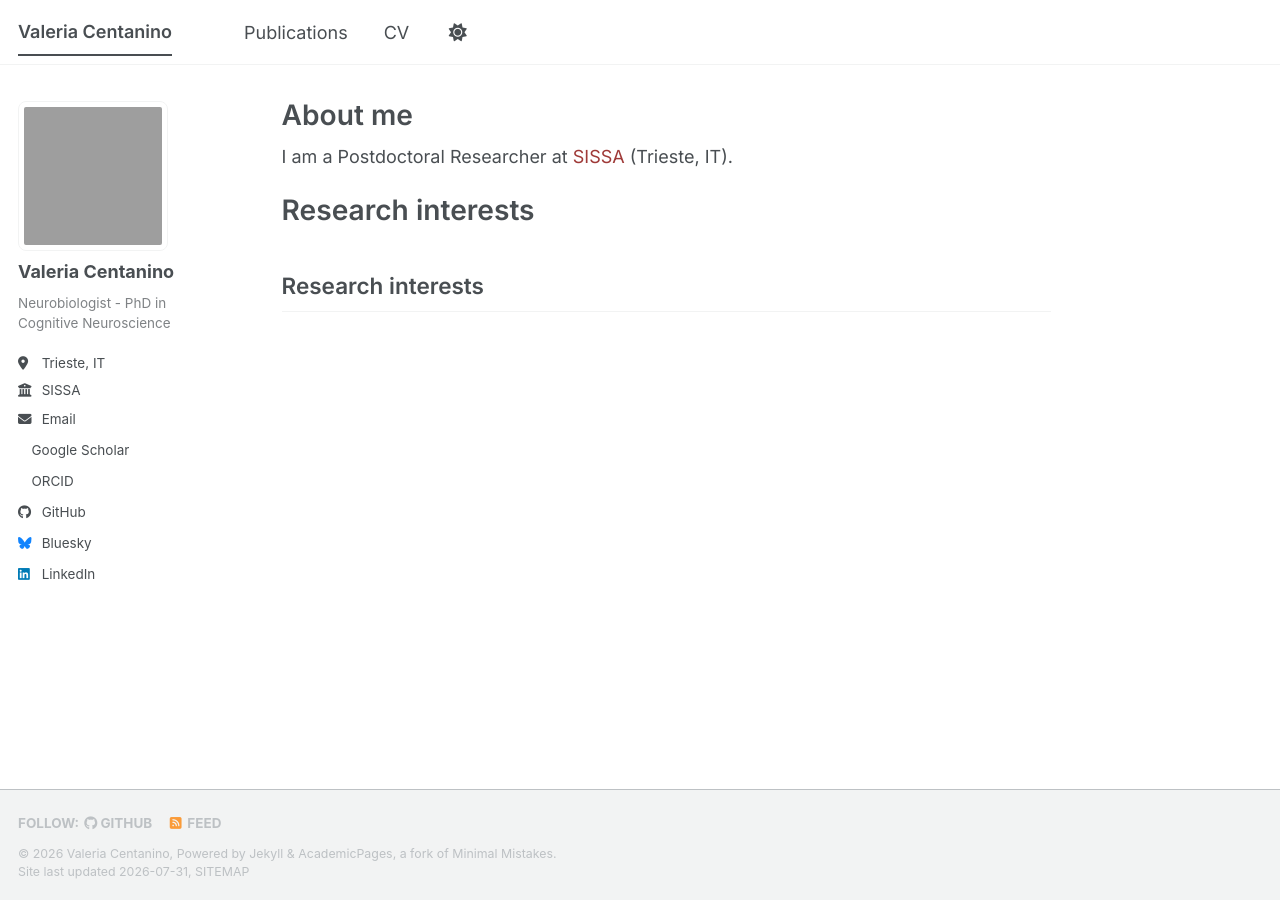
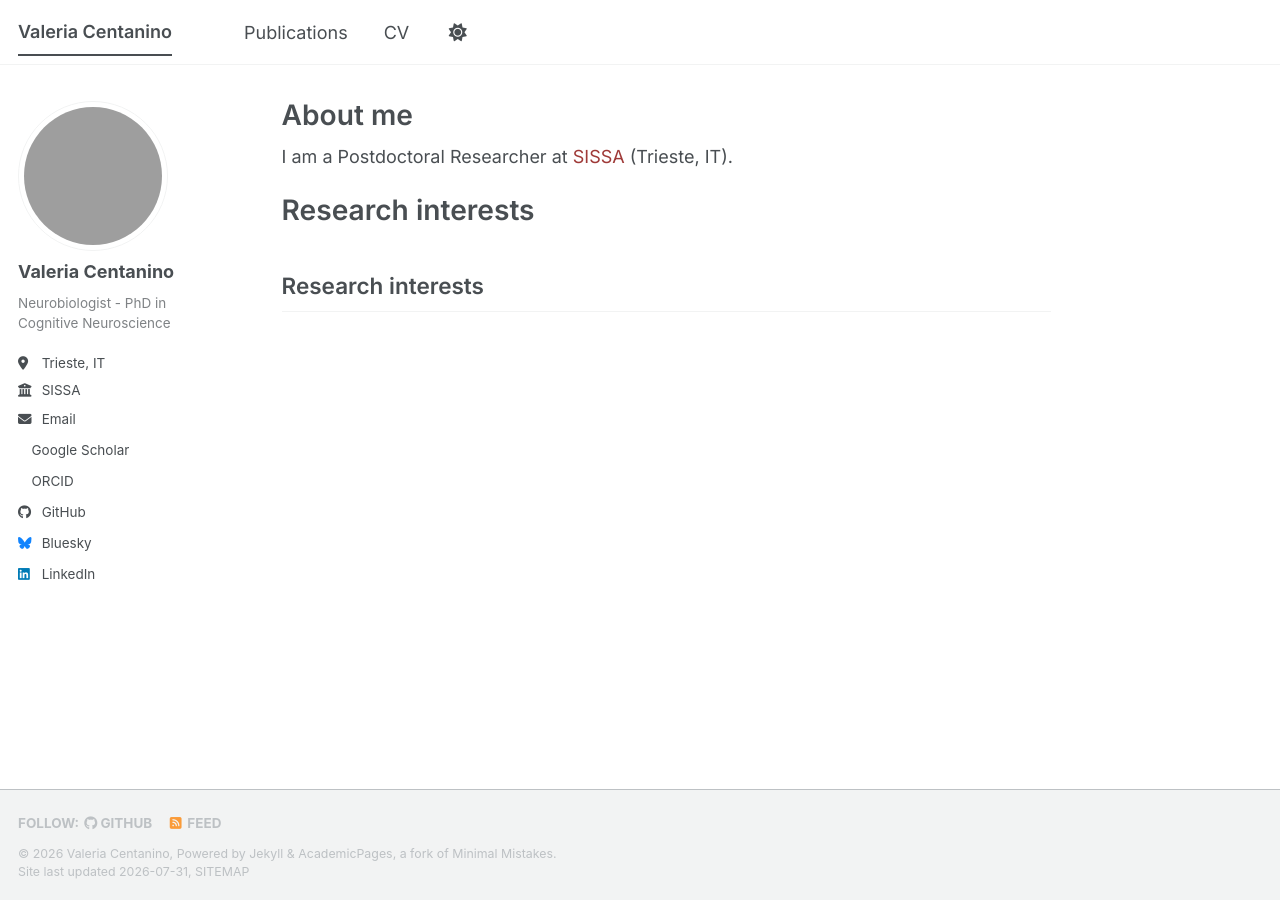
Before and after one commit to valecenta/valecenta.github.io, a Jekyll site: the page built from _pages/about.md, in a window 1280 px wide. Built offline with Jekyll 4.4.1, drawn with Linux system fonts in a browser that asks for light colours; a style sheet for code colours, icons or effects is not loaded.

Commit message:
make picture round

```diff
--- a/assets/css/custom.css
+++ b/assets/css/custom.css
@@ -66,5 +66,5 @@ a:hover {
   width: 150px;
   height: 150px;
   object-fit: cover;
-  border-radius: 8px;
+  border-radius: 50%;
 }
```
